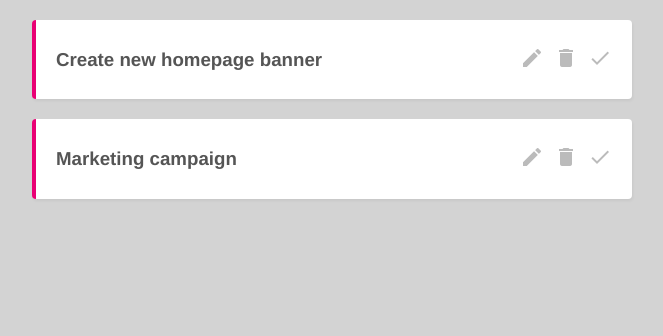
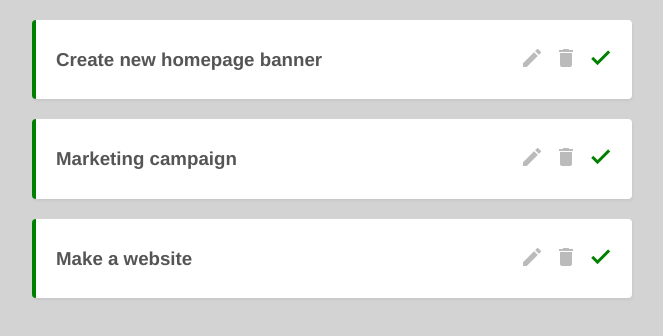
Before and after one commit to caren1/vuejs-ninja, a Vue app in the folder ninja-planner/: page / in a window 1280 px wide. Shown: the top 336 px of the page, without its empty margins (308-971 px from the left). Built offline with nearby package versions, Linux system fonts and the light colour scheme; data requests are answered from the project's data file.

Commit message:
adding new projects

```diff
--- a/ninja-planner/data/db.json
+++ b/ninja-planner/data/db.json
@@ -4,13 +4,19 @@
       "id": 1,
       "title": "Create new homepage banner",
       "details": "lorem ipsum",
-      "complete": false
+      "complete": true
     },
     {
       "id": 2,
       "title": "Marketing campaign",
       "details": "lorem ipsum",
-      "complete": false
+      "complete": true
+    },
+    {
+      "title": "Make a website",
+      "details": "swietone",
+      "complete": true,
+      "id": 3
     }
   ]
 }
--- a/ninja-planner/src/views/AddProject.vue
+++ b/ninja-planner/src/views/AddProject.vue
@@ -13,12 +13,24 @@ export default {
     data() {
         return {
             title: '',
-            details: ''
+            details: '',
+            uri: 'http://localhost:3000/projects'
         }
     },
     methods: {
         handleSubmit() {
-            console.log(this.title, this.details);
+            let project = {
+                title: this.title,
+                details: this.details,
+                complete: false,
+            }
+            fetch(this.uri, {
+                method: 'POST',
+                headers: { 'Content-Type' : 'application/json' },
+                body: JSON.stringify(project)
+            })
+            .then(() => this.$router.push('/'))
+            .catch((error) => console.log(error.message))
         }
     }
 }
```
